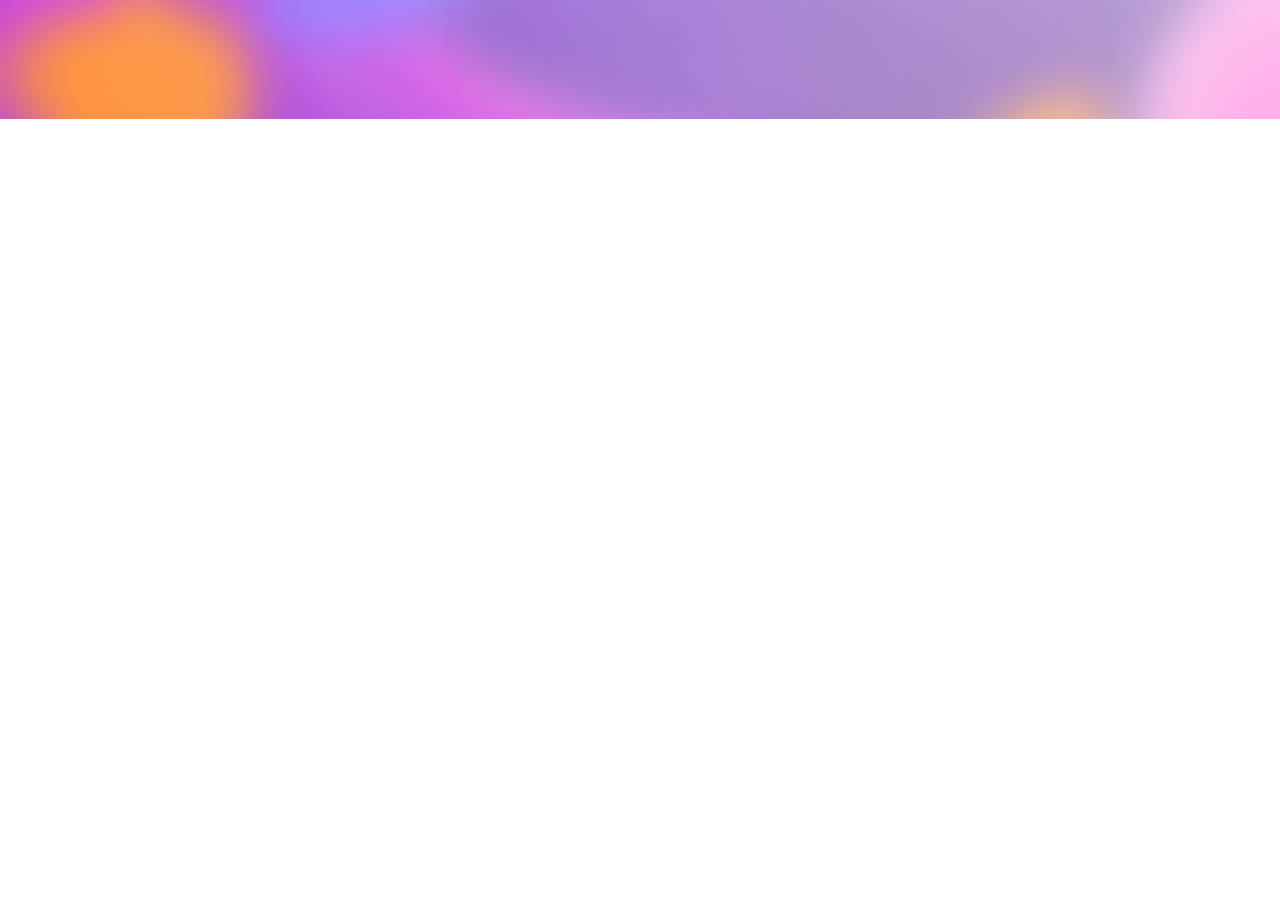
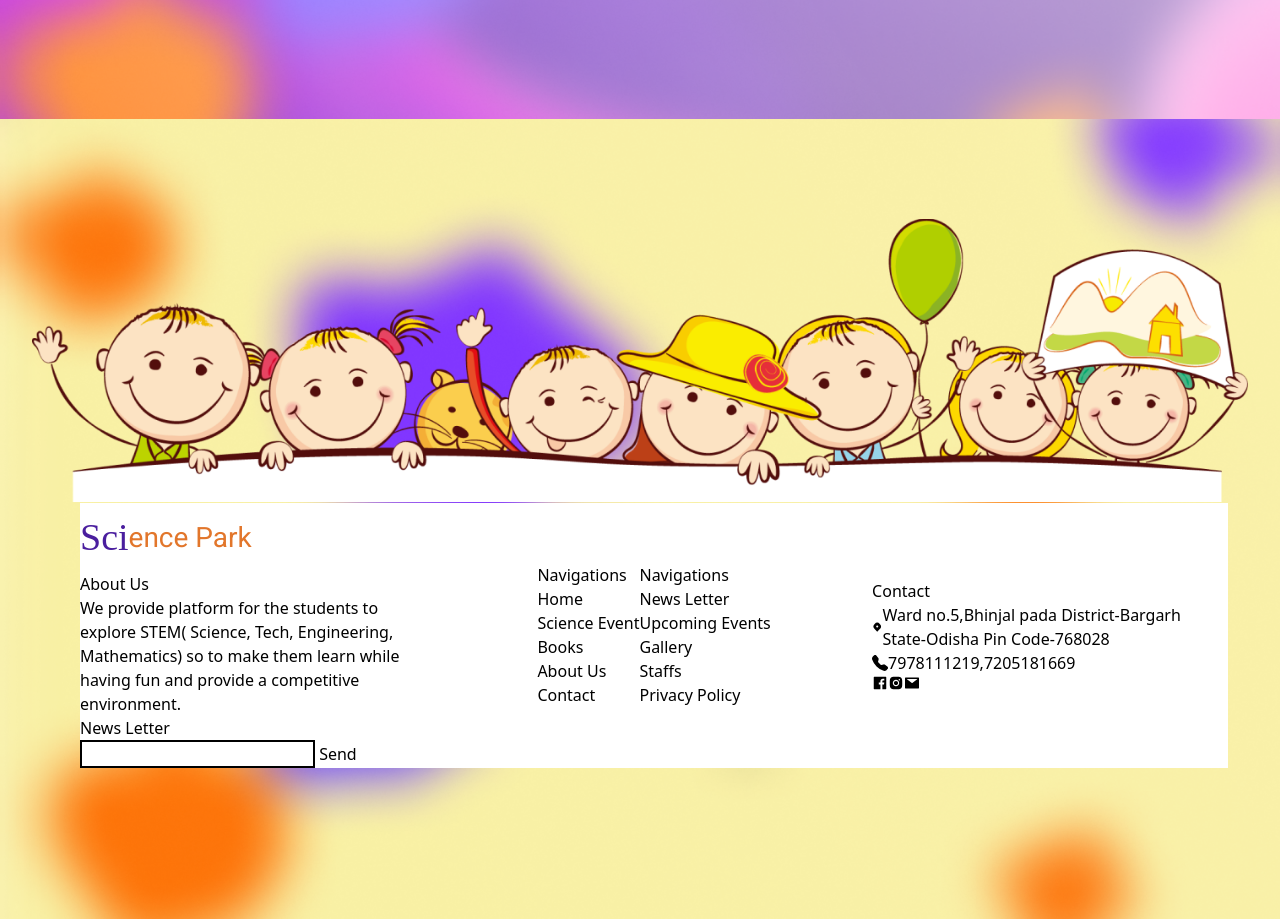
Before and after one commit to MahfujAhsan/science-park-v2, a Next.js app: page / in a window 1280 px wide. Shown: the part 3017-3936 px from the top of the page. Before the commit the page ends 3136 px from the top, so only its background shows below. Built offline with nearby package versions, Linux system fonts and the light colour scheme; a web font is replaced by a local one.

Commit message:
footer updated

```diff
--- /dev/null
+++ b/components/Footer/Footer.tsx
@@ -0,0 +1,112 @@
+import Image from "next/image";
+import Child from "../assets/Footer/child.png";
+import { HiLocationMarker } from "react-icons/hi";
+import { BsTelephoneFill } from "react-icons/bs";
+import { AiFillInstagram, AiFillFacebook, AiFillMail } from "react-icons/ai";
+
+const Footer = () => {
+  return (
+    <>
+      <section className="footer">
+        <div className="pt-[100px] w-[95%] mx-auto">
+          <Image src={Child} alt="child" />
+        </div>
+        <div className="bg-white text-black -mt-[5px] w-[89.7%] ml-[80px]">
+          <div className="grid grid-cols-12 place-items-center gap-x-[40px]">
+            <div className="col-span-4">
+              <h2 className="brand__logo laptop__screen:flex items-center flex-grow laptop__screen:font-[400]">
+                <span className="laptop__screen:font-greatFredricka laptop__screen:text-[38px] laptop__screen:leading-[69px] laptop__screen:text-[#4A1E9E]">
+                  Sci
+                </span>
+                <span className="laptop__screen:font-robotoSerif laptop__screen:text-[28px] laptop__screen:leading-[33px] laptop__screen:text-[#E2762B]">
+                  ence Park
+                </span>
+              </h2>
+              <div>
+                <h3>About Us</h3>
+                <p>
+                  We provide platform for the students to explore STEM( Science,
+                  Tech, Engineering, Mathematics) so to make them learn while
+                  having fun and provide a competitive environment.
+                </p>
+              </div>
+              <div>
+                <h3>News Letter</h3>
+                <input
+                  type="text"
+                  className="border-[2px] border-[#000]"
+                />{" "}
+                <button>Send</button>
+              </div>
+            </div>
+            <div className="col-span-4">
+              <div className="flex justify-around">
+                <div>
+                  <h3>Navigations</h3>
+                  <ul>
+                    <li>
+                      <a href="#">Home</a>
+                    </li>
+                    <li>
+                      <a href="#">Science Event</a>
+                    </li>
+                    <li>
+                      <a href="#">Books</a>
+                    </li>
+                    <li>
+                      <a href="#">About Us</a>
+                    </li>
+                    <li>
+                      <a href="#">Contact</a>
+                    </li>
+                  </ul>
+                </div>
+                <div>
+                  <h3>Navigations</h3>
+                  <ul>
+                    <li>
+                      <a href="#">News Letter</a>
+                    </li>
+                    <li>
+                      <a href="#">Upcoming Events</a>
+                    </li>
+                    <li>
+                      <a href="#">Gallery</a>
+                    </li>
+                    <li>
+                      <a href="#">Staffs</a>
+                    </li>
+                    <li>
+                      <a href="#">Privacy Policy</a>
+                    </li>
+                  </ul>
+                </div>
+              </div>
+            </div>
+            <div className="col-span-4">
+              <h3>Contact</h3>
+              <div className="flex items-center">
+                <HiLocationMarker />
+                <p>
+                  Ward no.5,Bhinjal pada District-Bargarh State-Odisha Pin
+                  Code-768028
+                </p>
+              </div>
+              <div className="flex items-center">
+                <BsTelephoneFill />
+                <p>7978111219,7205181669</p>
+              </div>
+              <div className="flex items-center">
+                <AiFillFacebook />
+                <AiFillInstagram />
+                <AiFillMail />
+              </div>
+            </div>
+          </div>
+        </div>
+      </section>
+    </>
+  );
+};
+
+export default Footer;
--- a/components/Header/Header.tsx
+++ b/components/Header/Header.tsx
@@ -1,7 +1,7 @@
 import Link from "next/link";
 import { IoChevronUpOutline, IoChevronDownOutline } from "react-icons/io5";
 import { FiSearch } from "react-icons/fi";
-import react, { useState } from "react";
+import { useState } from "react";
 
 const Header = () => {
   const [openEvents, isOpenEvents] = useState<boolean>(true);
--- a/pages/index.tsx
+++ b/pages/index.tsx
@@ -1,8 +1,9 @@
 import type { NextPage } from 'next';
 import Events from '../components/Events/Events';
+import Footer from '../components/Footer/Footer';
 import Header from '../components/Header/Header';
 import Hero from '../components/Hero/Hero';
-import UpcomingEvents from '../components/UpcomingEvents/UpcomingEvents.js'
+import UpcomingEvents from '../components/UpcomingEvents/UpcomingEvents'
 import WinnersAndGallery from '../components/WinnersAndGallery/WinnersAndGallery'
 
 const Home: NextPage = () => {
@@ -17,6 +18,7 @@ const Home: NextPage = () => {
       <Events />
       <UpcomingEvents />
       <WinnersAndGallery />
+      <Footer />
     </main>
 
 
--- a/styles/globals.css
+++ b/styles/globals.css
@@ -53,3 +53,9 @@
     background: url('../components/assets/WinnersAndGallery/winnersAndGalleryBGpng.png') no-repeat;
     background-size: cover;
 }
+
+.footer {
+    height: 100vh;
+    background: url('../components/assets/Footer/FooterBG.png') no-repeat;
+    background-size: cover;
+}
```
Also changed, not shown: components/UpcomingEvents/UpcomingEvents.tsx (renamed from components/UpcomingEvents/UpcomingEvents.js), components/WinnersAndGallery/WinnersAndGallery.tsx (renamed from components/WinnersAndGallery/WinnersAndGallery.js), components/assets/Footer/FooterBG.png (added), components/assets/Footer/child.png (added).
